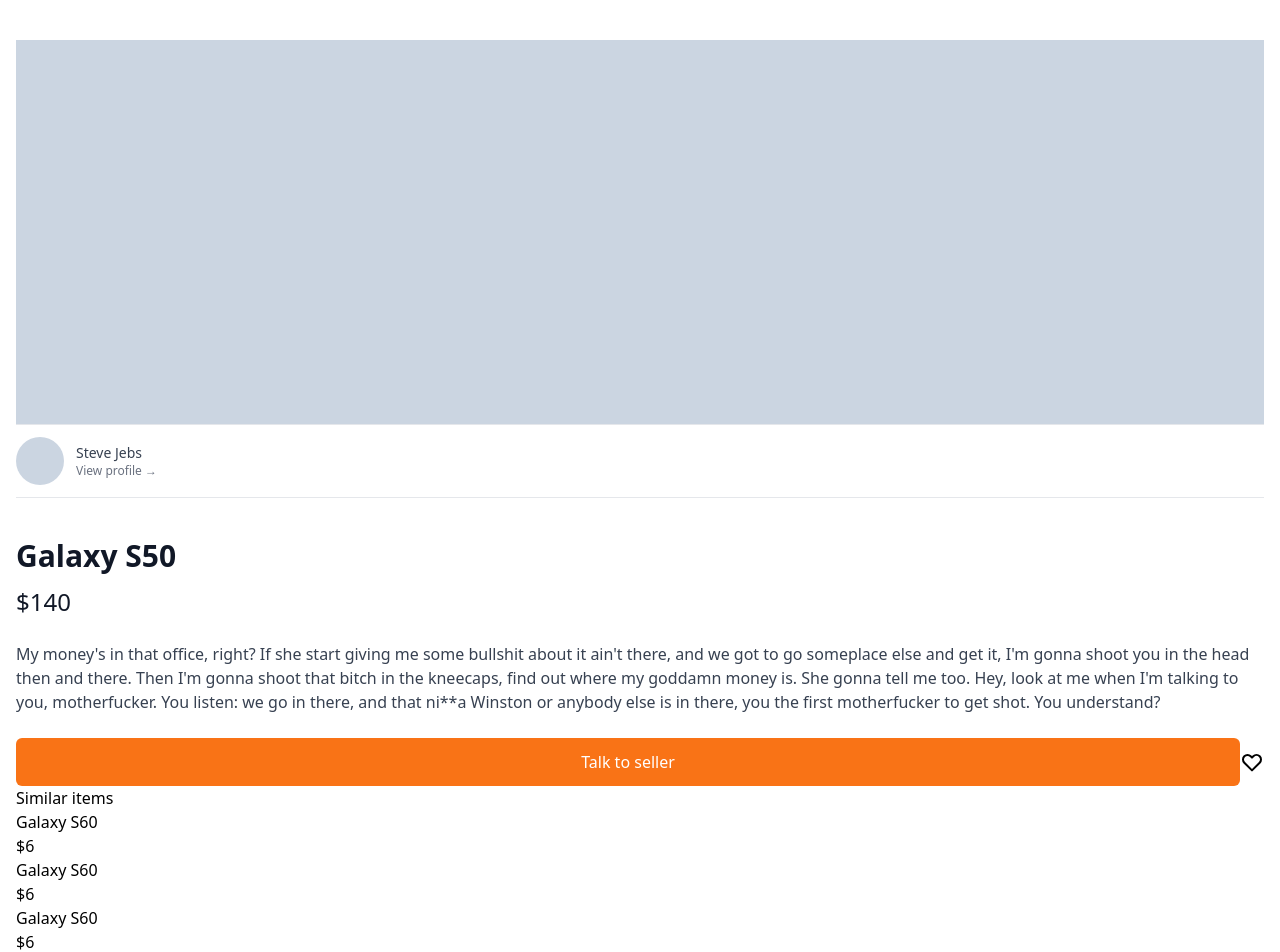
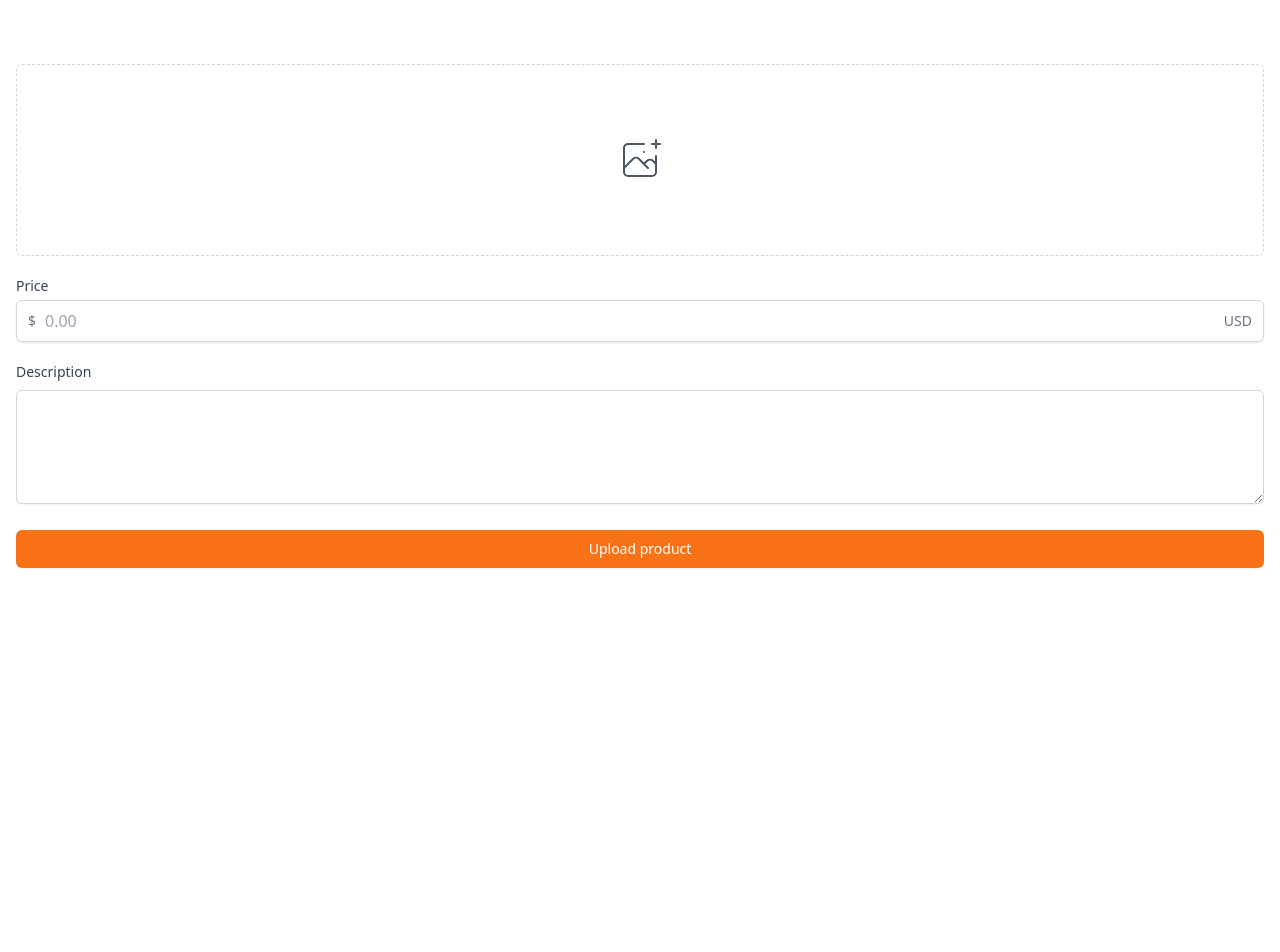
Before and after one commit to monostylegc/carrot-clone, a Next.js app: page /items/upload in a window 1280 px wide. Shown: the top 952 px of the page. After the commit the page ends 800 px from the top, so only its background shows below. Built offline with nearby package versions, Linux system fonts and the light colour scheme.

Commit message:
pages upload community

```diff
--- a/pages/enter.tsx
+++ b/pages/enter.tsx
@@ -20,18 +20,18 @@
                     </div>
                 </div>
                 <form className="flex flex-col mt-8">
-                    <label className="text-sm font-medium text-gray-700">
+                    <label htmlFor="input" className="text-sm font-medium text-gray-700">
                         {method === "email" ? "Email address" : null}
                         {method === "phone" ? "Phone number" : null}
                     </label>
                     <div className="mt-2">
-                        {method === "email" ? <input type="email" required className="appearance-none w-full px-3 py-2 border border-gray-300 rounded-md shadow-sm placeholder-gray-400 focus:ring-orange-500 focus:border-orange-500" /> : null}
+                        {method === "email" ? <input id="input" type="email" required className="appearance-none w-full px-3 py-2 border border-gray-300 rounded-md shadow-sm placeholder-gray-400 focus:ring-orange-500 focus:border-orange-500" /> : null}
                         {method === "phone" ? (
                             <div className="flex rounded-md shadow-sm ">
                                 <span className="flex items-center justify-center px-3 rounded-l-md border border-r-0 border-gray-300 bg-gray-50 text-gray-500 select-none text-sm">
                                     +82
                                 </span>
-                                <input type="number" required className="appearance-none w-full px-3 py-2 border border-gray-300 rounded-md rounded-l-none shadow-sm placeholder-gray-400 focus:ring-orange-500 focus:border-orange-500" />
+                                <input id="input" type="number" required className="appearance-none w-full px-3 py-2 border border-gray-300 rounded-md rounded-l-none shadow-sm placeholder-gray-400 focus:ring-orange-500 focus:border-orange-500" />
                             </div>
                         ) : null}
                     </div>
--- a/pages/items/[id].tsx
+++ b/pages/items/[id].tsx
@@ -4,7 +4,7 @@
 const ItemDetail: NextPage = () => {
     return (
         <div className="px-4 py-10">
-            <div>
+            <div className="mb-8">
                 <div className="h-96 bg-slate-300" />
                 <div className="flex cursor-pointer py-3 border-t border-b items-center space-x-3">
                     <div className="w-12 h-12 rounded-full bg-slate-300" />
@@ -13,10 +13,10 @@
                         <p className="text-xs font-medium text-gray-500">View profile &rarr;</p>
                     </div>
                 </div>
-                <div className="mt-10 ">
+                <div className="mt-5 ">
                     <h1 className="text-3xl font-bold text-gray-900">Galaxy S50</h1>
                     <span className="text-2xl block mt-3 text-gray-900">$140</span>
-                    <p className="text-base my-6 text-gray-700">
+                    <p className="my-6 text-gray-700">
                         My money&apos;s in that office, right? If she start giving me some
                         bullshit about it ain&apos;t there, and we got to go someplace else
                         and get it, I&apos;m gonna shoot you in the head then and there.
@@ -26,9 +26,11 @@
                         and that ni**a Winston or anybody else is in there, you the first
                         motherfucker to get shot. You understand?
                     </p>
-                    <div className="flex items-center justify-between">
-                        <button className="flex-1 bg-orange-500 text-white py-3 rounded-md focus:outline-none focus:ring-2 focus:ring-offset-2 font-medium focus:ring-orange-500">Talk to seller</button>
-                        <button>
+                    <div className="flex items-center justify-between space-x-2">
+                        <button className="flex-1 bg-orange-500 text-white py-3 rounded-md focus:outline-none focus:ring-2 focus:ring-offset-2 font-medium focus:ring-orange-500">
+                            Talk to seller
+                        </button>
+                        <button className="p-3 flex items-center justify-center rounded-md text-gray-400 hover:bg-gray-100 hover:text-gray-500">
                             <svg
                                 className="h-6 w-6 "
                                 xmlns="http://www.w3.org/2000/svg"
@@ -49,13 +51,13 @@
                 </div>
             </div>
             <div>
-                <h2>Similar items</h2>
-                <div>
+                <h2 className="text-2xl font-bold text-gray-900">Similar items</h2>
+                <div className="mt-6 grid grid-cols-2 gap-4 ">
                     {[1, 2, 3, 4, 5, 6].map((_, i) => (
                         <div key={i}>
-                            <div />
-                            <h3>Galaxy S60</h3>
-                            <p>$6</p>
+                            <div className="h-56 w-full mb-4 rounded-md bg-slate-300" />
+                            <h3 className="text-gray-700 -mb-1">Galaxy S60</h3>
+                            <span className="text-sm font-medium text-gray-900">$6</span>
                         </div>
                     ))}
                 </div>
--- /dev/null
+++ b/pages/items/upload.tsx
@@ -0,0 +1,52 @@
+import type { NextPage } from "next";
+
+const Upload: NextPage = () => {
+    return (
+        <div className="px-4 py-16">
+            <div>
+                <label className="w-full flex items-center justify-center border border-gray-300 py-6 border-dashed h-48 rounded-md text-gray-600 hover:text-orange-500 hover:border-orange-500">
+                    <svg
+                        className="h-12 w-12"
+                        stroke="currentColor"
+                        fill="none"
+                        viewBox="0 0 48 48"
+                        aria-hidden="true"
+                    >
+                        <path
+                            d="M28 8H12a4 4 0 00-4 4v20m32-12v8m0 0v8a4 4 0 01-4 4H12a4 4 0 01-4-4v-4m32-4l-3.172-3.172a4 4 0 00-5.656 0L28 28M8 32l9.172-9.172a4 4 0 015.656 0L28 28m0 0l4 4m4-24h8m-4-4v8m-12 4h.02"
+                            strokeWidth={2}
+                            strokeLinecap="round"
+                            strokeLinejoin="round"
+                        />
+                    </svg>
+
+                    <input className="hidden" type="file" />
+                </label>
+            </div>
+            <div className="my-5">
+                <label htmlFor="price" className="mb-1 block text-sm font-medium text-gray-700">
+                    Price
+                </label>
+                <div className=" rounded-md relative shadow-sm flex items-center justify-center">
+                    <div className="absolute left-0 pl-3 flex items-center justify-center">
+                        <span className="text-gray-500 text-sm pointer-events-none">$</span>
+                    </div>
+                    <input id="price" type="text" placeholder="0.00"
+                        className="appearance-none w-full pl-7 px-3 py-2 border border-gray-300 rounded-md shadow-sm placeholder-gray-400 focus:ring-orange-500 focus:border-orange-500" />
+                    <div className="absolute right-0 pr-3 flex items-center justify-center">
+                        <span className="text-gray-500 text-sm pointer-events-none">USD</span>
+                    </div>
+                </div>
+            </div>
+            <div>
+                <label htmlFor="description" className="mb-1 block text-sm font-medium text-gray-700">Description</label>
+
+                <textarea id="description" rows={4} className="mt-1 w-full border border-gray-300 rounded-md shadow-sm placeholder-gray-400 focus:ring-orange-500 focus:border-orange-500" />
+
+            </div>
+            <button className="mt-5 w-full bg-orange-500 hover:bg-orange-600 text-white py-2 px-4 border border-transparent rounded-md shadow-sm text-sm font-medium focus:ring-2 focus:ring-offset-2 focus:ring-orange-500 focus:outline-none">Upload product</button>
+        </div>
+    );
+};
+
+export default Upload;
```
Also changed, not shown: pages/community/index.tsx (added, +78 -0 lines).
